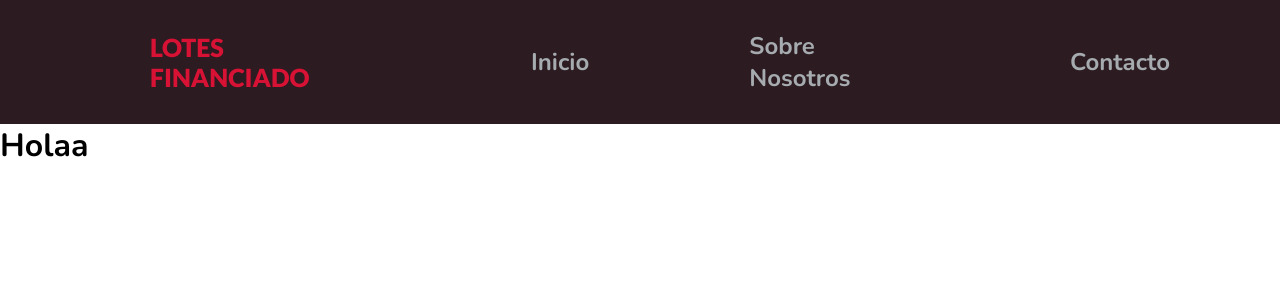
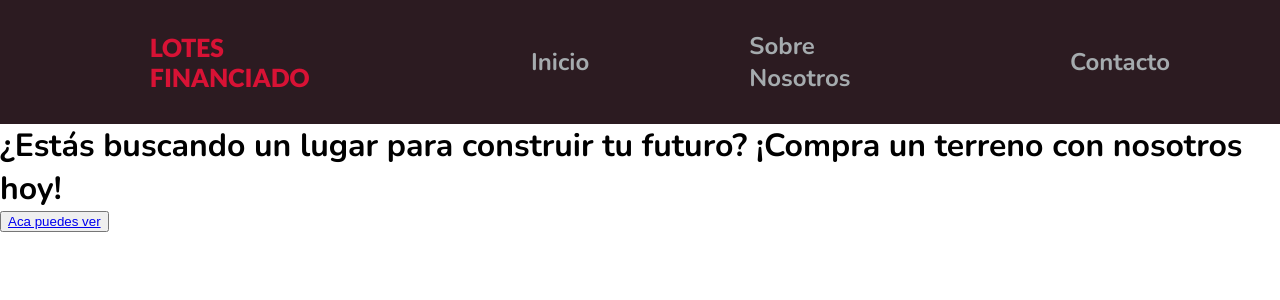
Before and after one commit to Javier-ojeda24/Bienes_Raices, a React (Vite) app: page / in a window 1280 px wide. Shown: the top 300 px of the page. Built offline with nearby package versions, Linux system fonts and the light colour scheme.

Commit message:
video sacado

```diff
--- a/src/components/Inicio.jsx
+++ b/src/components/Inicio.jsx
@@ -1,8 +1,16 @@
 import React from "react";
+import { Link } from "react-router-dom";
 export const Inicio = () => {
   return (
     <div>
-      <h1>Holaa</h1>
+      <h1>
+        ¿Estás buscando un lugar para construir tu futuro? ¡Compra un terreno
+        con nosotros hoy!
+      </h1>
+      <button>
+        <Link to="/lotes">Aca puedes ver</Link>{" "}
+      </button>
+
     </div>
   );
 };
```
Also changed, not shown: 1 other file (tests, documents, lock files or other folders).
